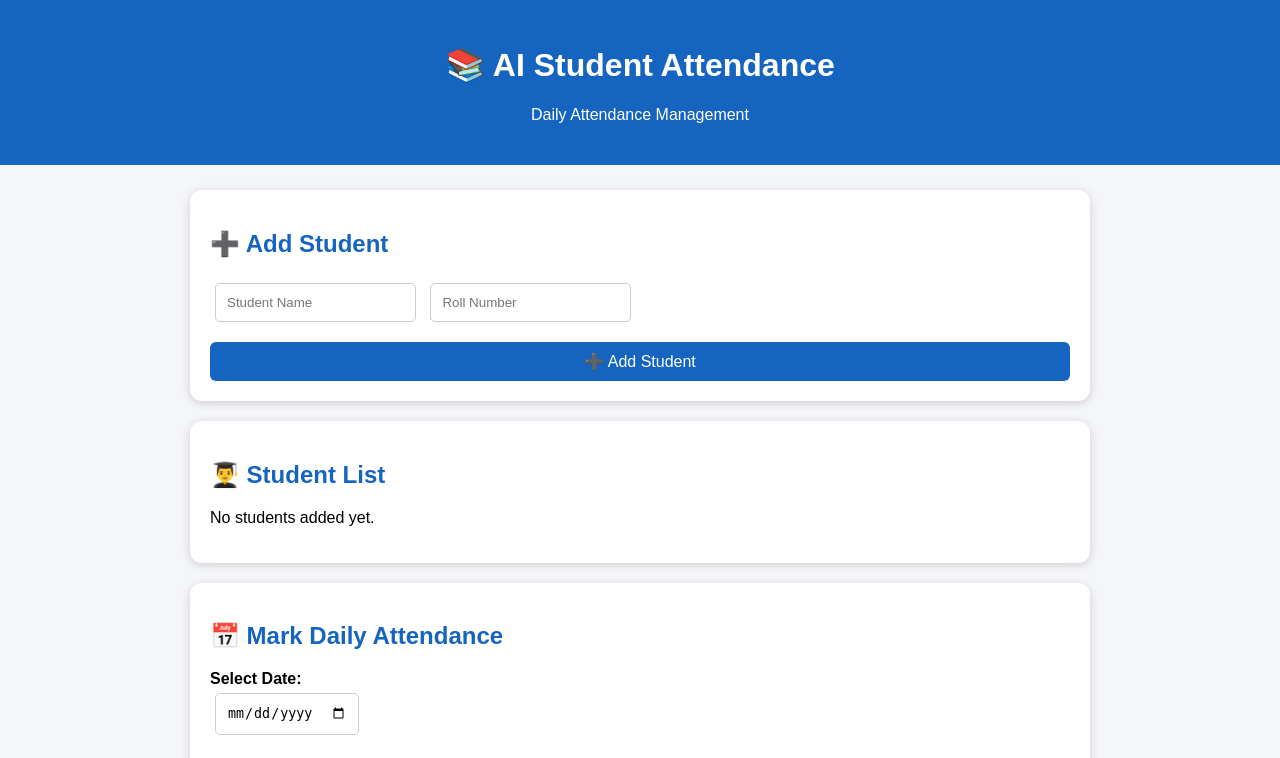
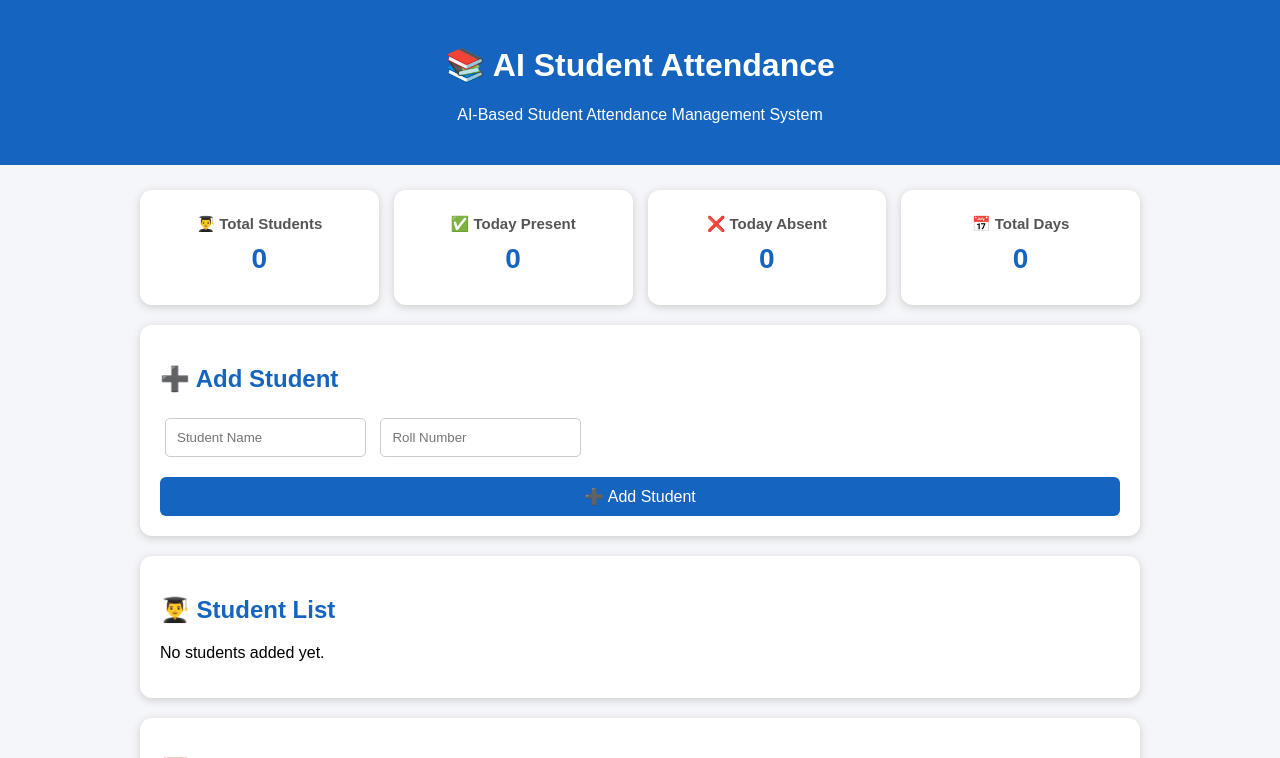
Before and after one commit to asanm104anm10410422213011/AI-Student-Attendance-Management, a Flask app: page / in a window 1280 px wide. Shown: the top 758 px of the page. Run offline with Flask 3, Linux system fonts and the light colour scheme; data that the repository does not hold is empty.

Commit message:
Update index.html

```diff
--- a/templates/index.html
+++ b/templates/index.html
@@ -19,7 +19,7 @@
 
         .container {
             width: 95%;
-            max-width: 900px;
+            max-width: 1000px;
             margin: 25px auto;
         }
 
@@ -32,6 +32,36 @@
         }
 
         h2 {
+            color: #1565c0;
+        }
+
+        /* DASHBOARD */
+
+        .dashboard {
+            display: grid;
+            grid-template-columns: repeat(4, 1fr);
+            gap: 15px;
+            margin-bottom: 20px;
+        }
+
+        .dashboard-card {
+            background: white;
+            padding: 20px;
+            text-align: center;
+            border-radius: 12px;
+            box-shadow: 0 2px 8px #ccc;
+        }
+
+        .dashboard-card h3 {
+            margin: 5px 0;
+            font-size: 15px;
+            color: #555;
+        }
+
+        .dashboard-card p {
+            font-size: 28px;
+            font-weight: bold;
+            margin: 10px 0;
             color: #1565c0;
         }
 
@@ -117,7 +147,11 @@
             font-weight: bold;
         }
 
-        @media (max-width: 600px) {
+        @media (max-width: 700px) {
+
+            .dashboard {
+                grid-template-columns: repeat(2, 1fr);
+            }
 
             input {
                 width: 90%;
@@ -135,6 +169,21 @@
                 font-size: 14px;
             }
         }
+
+        @media (max-width: 450px) {
+
+            .dashboard {
+                grid-template-columns: 1fr 1fr;
+            }
+
+            .dashboard-card {
+                padding: 12px;
+            }
+
+            .dashboard-card p {
+                font-size: 22px;
+            }
+        }
     </style>
 </head>
 
@@ -144,12 +193,39 @@
 
     <h1>📚 AI Student Attendance</h1>
 
-    <p>Daily Attendance Management</p>
+    <p>AI-Based Student Attendance Management System</p>
 
 </div>
 
 
 <div class="container">
+
+
+    <!-- DASHBOARD -->
+
+    <div class="dashboard">
+
+        <div class="dashboard-card">
+            <h3>👨‍🎓 Total Students</h3>
+            <p>{{ total_students }}</p>
+        </div>
+
+        <div class="dashboard-card">
+            <h3>✅ Today Present</h3>
+            <p>{{ today_present }}</p>
+        </div>
+
+        <div class="dashboard-card">
+            <h3>❌ Today Absent</h3>
+            <p>{{ today_absent }}</p>
+        </div>
+
+        <div class="dashboard-card">
+            <h3>📅 Total Days</h3>
+            <p>{{ total_days }}</p>
+        </div>
+
+    </div>
 
 
     <!-- ADD STUDENT -->
@@ -211,7 +287,6 @@
 
             </span>
 
-
             <form method="POST">
 
                 <input
@@ -272,7 +347,6 @@
                 required
             >
 
-
             <table>
 
                 <tr>
@@ -282,14 +356,17 @@
                     <th>Absent</th>
                 </tr>
 
-
                 {% for student in students %}
 
                 <tr>
 
-                    <td>{{ student.name }}</td>
+                    <td>
+                        {{ student.name }}
+                    </td>
 
-                    <td>{{ student.roll_no }}</td>
+                    <td>
+                        {{ student.roll_no }}
+                    </td>
 
                     <td>
 
@@ -318,7 +395,6 @@
 
             </table>
 
-
             <button
                 type="submit"
                 class="save-button"
@@ -336,7 +412,6 @@
     <div class="card">
 
         <h2>📊 Attendance Summary</h2>
-
 
         {% for item in student_summary %}
 
@@ -407,7 +482,6 @@
 
         <h2>📅 Attendance History</h2>
 
-
         {% if attendance_history %}
 
         <table>
@@ -418,7 +492,6 @@
                 <th>Roll No</th>
                 <th>Status</th>
             </tr>
-
 
             {% for record in attendance_history %}
 
```
